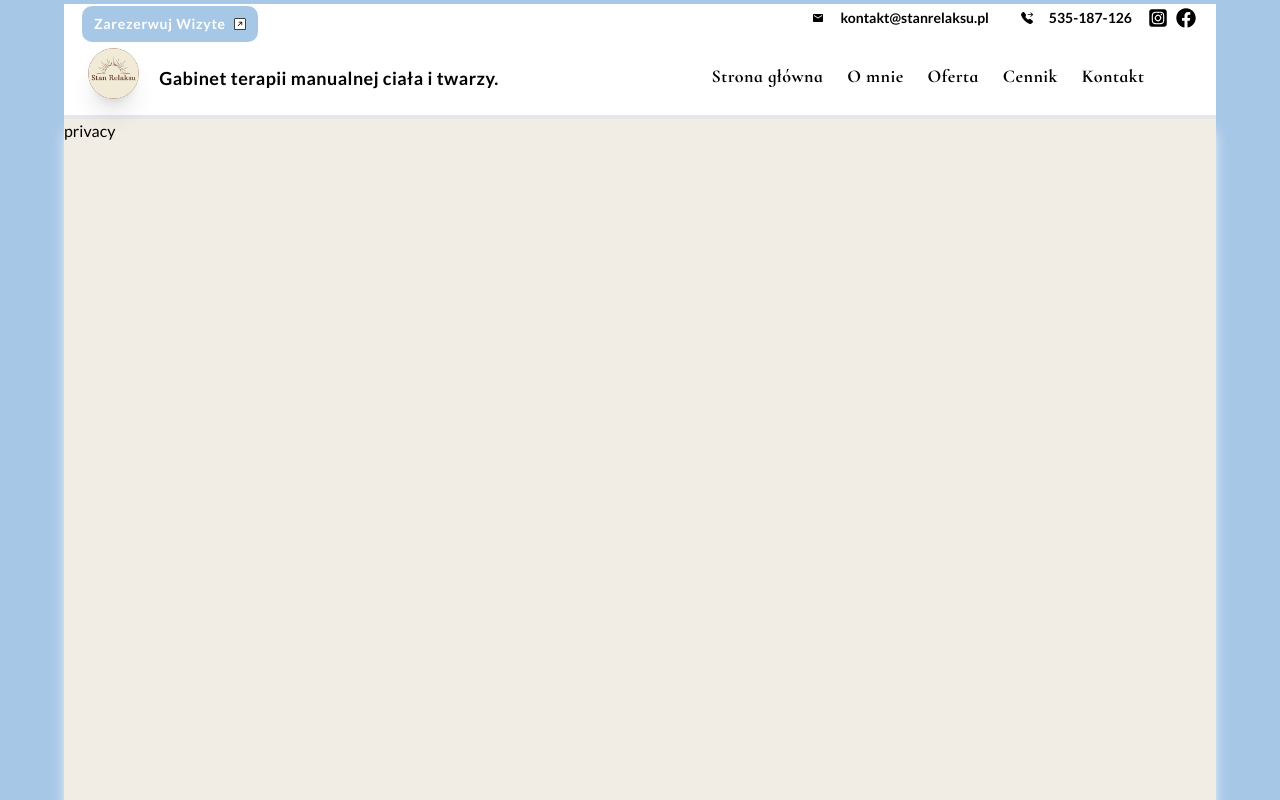
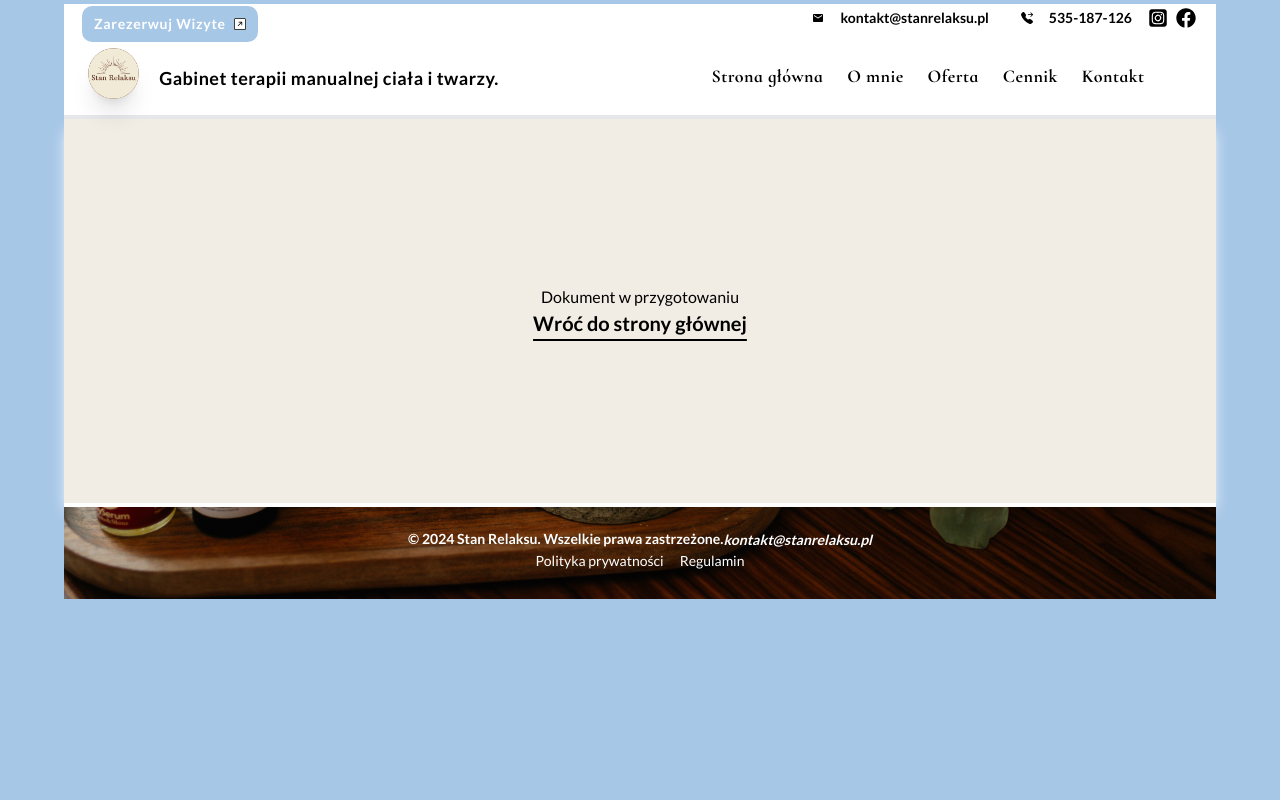
Before and after one commit to PiotrRegulski/stan-relaksu, a Next.js app: page /privacy-policy in a window 1280 px wide. Shown: the top 800 px of the page. Built offline with nearby package versions, Linux system fonts and the light colour scheme.

Commit message:
added info about production

```diff
--- a/src/app/privacy-policy/page.tsx
+++ b/src/app/privacy-policy/page.tsx
@@ -1,9 +1,11 @@
+import ToHomePage from '@/components/layout/ToHomePage';
 import React from 'react';
 
 const pages = () => {
     return (
-        <div className='h-screen'>
-            <p>privacy</p>
+        <div className='flex justify-center items-center h-96 mx-auto my-auto flex-col'>
+            <p>Dokument w przygotowaniu </p>
+            <ToHomePage>Wróć do strony głównej</ToHomePage>
         </div>
     );
 };
--- a/src/app/terms/page.tsx
+++ b/src/app/terms/page.tsx
@@ -1,9 +1,11 @@
+import ToHomePage from '@/components/layout/ToHomePage';
 import React from 'react';
 
 const page = () => {
     return (
-        <div className='h-screen'>
-            <p>Terms</p>
+        <div className='flex justify-center items-center h-96 mx-auto my-auto flex-col'>
+            <p>Dokument w przygotowaniu</p>
+            <ToHomePage>Wróć do strony głównej</ToHomePage>
         </div>
     );
 };
```
